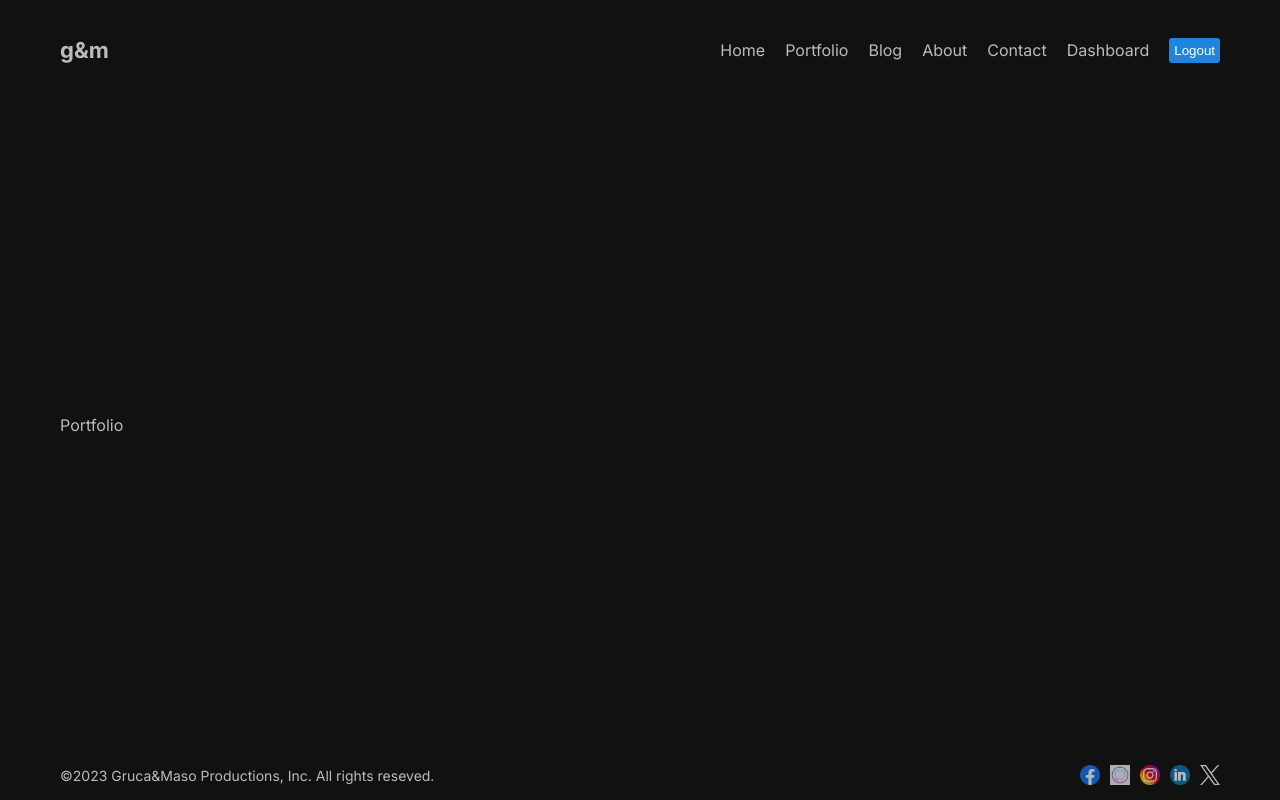
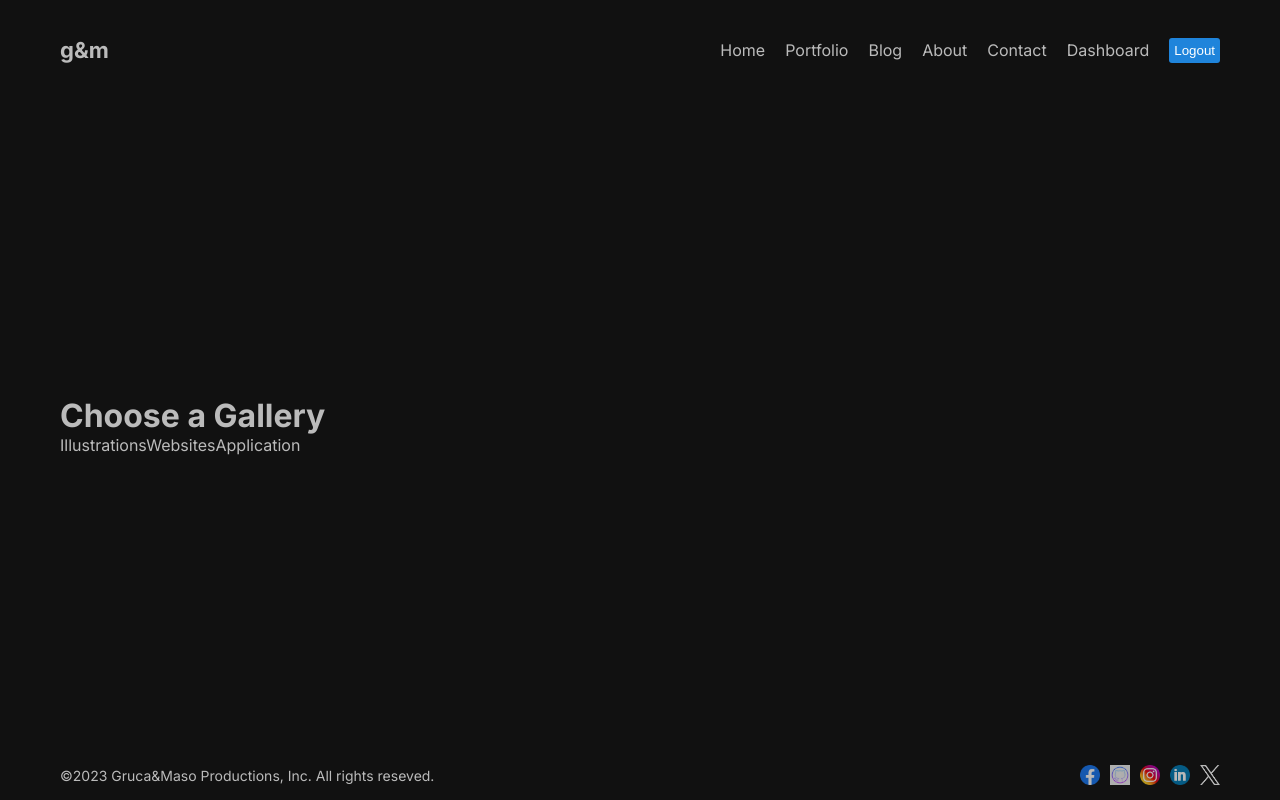
Before and after one commit to kgruca/portfolio-site, a Next.js app: page /portfolio in a window 1280 px wide. Built offline with nearby package versions, Linux system fonts and the light colour scheme.

Commit message:
portfolio page started

```diff
--- a/src/app/portfolio/page.tsx
+++ b/src/app/portfolio/page.tsx
@@ -1,8 +1,22 @@
 import React from "react";
 import styles from "./page.module.css";
+import Link from "next/link";
 
-const Portfolio = () => {
-  return <div className={styles.portfolio}>Portfolio</div>;
-};
+const Portfolio = () => (
+  <div className={styles.container}>
+    <h1 className={styles.selectTitle}>Choose a Gallery</h1>
+    <div className={styles.items}>
+      <Link href="/portfolio/illustrations" className={styles.item}>
+        <span className={styles.title}>Illustrations</span>
+      </Link>
+      <Link href="/portfolio/websites" className={styles.item}>
+        <span className={styles.title}>Websites</span>
+      </Link>
+      <Link href="/portfolio/application" className={styles.item}>
+        <span className={styles.title}>Application</span>
+      </Link>
+    </div>
+  </div>
+);
 
 export default Portfolio;
```
